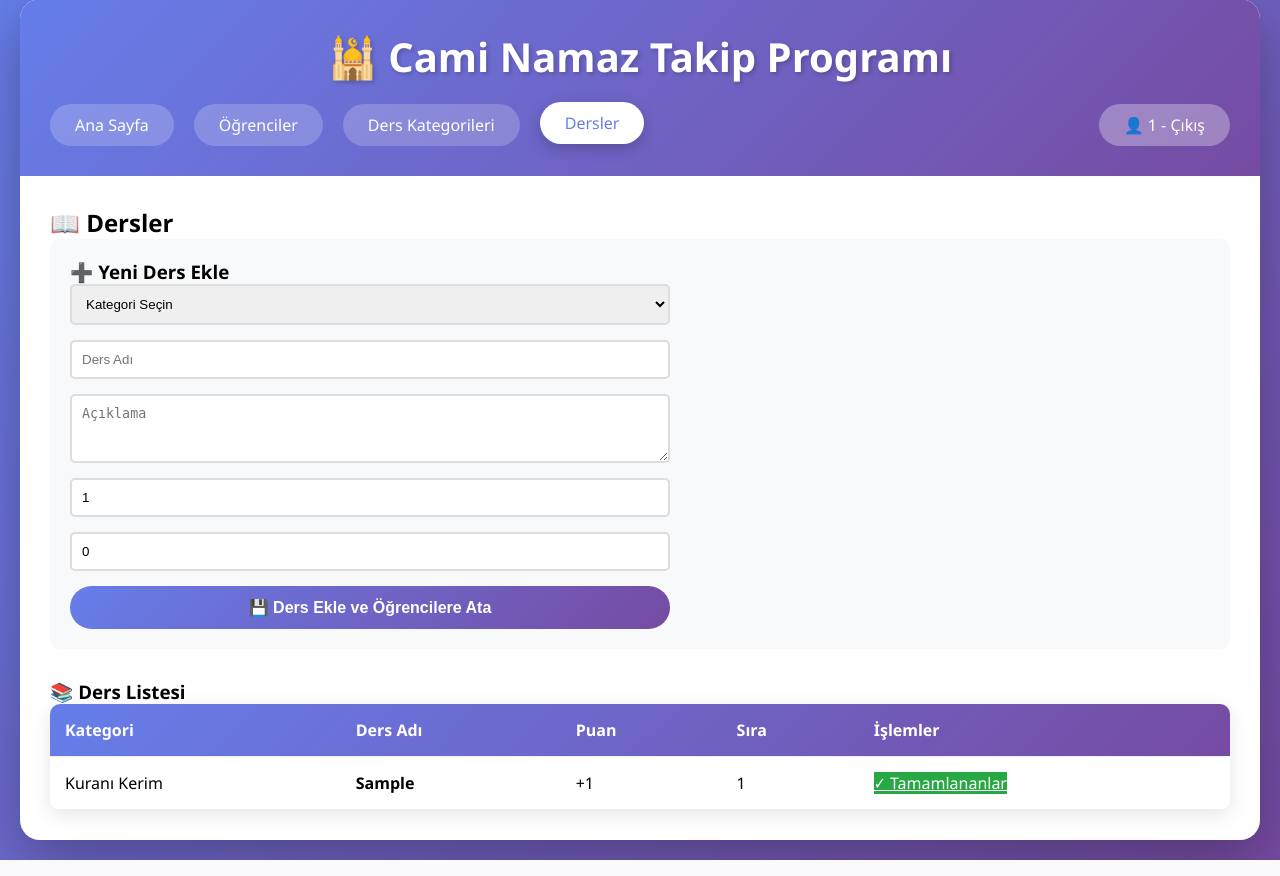
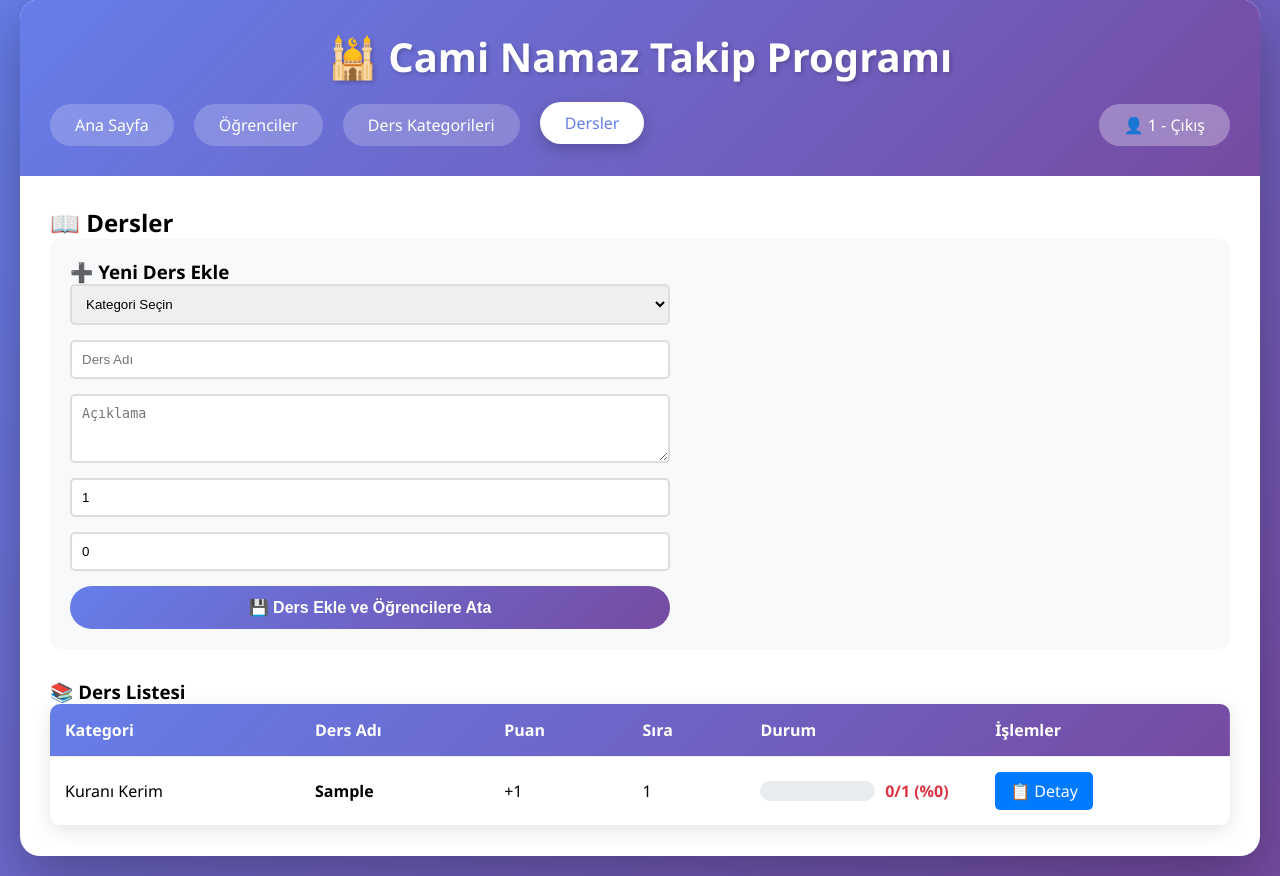
Before and after one commit to kalyoncuvolkan/caminamaztakip, a PHP site: page /dersler.php in a window 1280 px wide. Shown: the part 21-897 px from the top of the page. Run offline with PHP 8.4, Linux system fonts and the light colour scheme; the visitor is signed in with stand-in values (Sample User, id 1); data comes from the database, SQL or seed files in the repository; tables that the repository leaves empty hold one stand-in row (values such as "Sample post").

Commit message:
✨ Dersler sayfasına tamamlanma istatistiği ve iyileştirilmiş işlem butonu eklendi
- Her ders için tamamlanma durumu progress bar ile gösteriliyor (X/Y - %Z)
- Renk kodlu gösterim: Yeşil (100%), Sarı (kısmi), Kırmızı (0%)
- İşlemler kolonu 'Tamamlananlar' yerine '📋 Detay' ikonu ile düzenlendi
- İçine girmeden dersin durumunu görebilme özelliği eklendi

```diff
--- a/dersler.php
+++ b/dersler.php
@@ -21,7 +21,16 @@ if($_SERVER['REQUEST_METHOD'] == 'POST' && isset($_POST['ders_ekle'])) {
 }
 
 $kategoriler = $pdo->query("SELECT * FROM ders_kategorileri WHERE aktif = 1 ORDER BY sira")->fetchAll();
-$dersler = $pdo->query("SELECT d.*, dk.kategori_adi FROM dersler d JOIN ders_kategorileri dk ON d.kategori_id = dk.id ORDER BY dk.sira, d.sira")->fetchAll();
+
+// Dersler ve tamamlanma istatistikleri
+$dersler = $pdo->query("
+    SELECT d.*, dk.kategori_adi,
+           (SELECT COUNT(*) FROM ogrenci_dersler od WHERE od.ders_id = d.id AND od.durum = 'Tamamlandi') as tamamlanan,
+           (SELECT COUNT(*) FROM ogrenci_dersler od WHERE od.ders_id = d.id) as toplam
+    FROM dersler d
+    JOIN ders_kategorileri dk ON d.kategori_id = dk.id
+    ORDER BY dk.sira, d.sira
+")->fetchAll();
 ?>
 <!DOCTYPE html>
 <html lang="tr">
@@ -66,16 +75,29 @@ $dersler = $pdo->query("SELECT d.*, dk.kategori_adi FROM dersler d JOIN ders_kat
 
             <h3>📚 Ders Listesi</h3>
             <table>
-                <thead><tr><th>Kategori</th><th>Ders Adı</th><th>Puan</th><th>Sıra</th><th>İşlemler</th></tr></thead>
+                <thead><tr><th>Kategori</th><th>Ders Adı</th><th>Puan</th><th>Sıra</th><th>Durum</th><th>İşlemler</th></tr></thead>
                 <tbody>
-                    <?php foreach($dersler as $d): ?>
+                    <?php foreach($dersler as $d):
+                        $tamamlanma_yuzdesi = $d['toplam'] > 0 ? round(($d['tamamlanan'] / $d['toplam']) * 100) : 0;
+                        $durum_renk = $tamamlanma_yuzdesi == 100 ? '#28a745' : ($tamamlanma_yuzdesi > 0 ? '#ffc107' : '#dc3545');
+                    ?>
                     <tr>
                         <td><?php echo $d['kategori_adi']; ?></td>
                         <td><strong><?php echo htmlspecialchars($d['ders_adi']); ?></strong></td>
                         <td>+<?php echo $d['puan']; ?></td>
                         <td><?php echo $d['sira']; ?></td>
                         <td>
-                            <a href="ders-takip.php?ders=<?php echo $d['id']; ?>" class="btn-sm" style="background: #28a745; color: white;">✓ Tamamlananlar</a>
+                            <div style="display: flex; align-items: center; gap: 10px;">
+                                <div style="flex: 1; background: #e9ecef; border-radius: 10px; height: 20px; overflow: hidden;">
+                                    <div style="width: <?php echo $tamamlanma_yuzdesi; ?>%; background: <?php echo $durum_renk; ?>; height: 100%; transition: width 0.3s;"></div>
+                                </div>
+                                <span style="min-width: 80px; font-weight: bold; color: <?php echo $durum_renk; ?>;">
+                                    <?php echo $d['tamamlanan']; ?>/<?php echo $d['toplam']; ?> (%<?php echo $tamamlanma_yuzdesi; ?>)
+                                </span>
+                            </div>
+                        </td>
+                        <td>
+                            <a href="ders-takip.php?ders=<?php echo $d['id']; ?>" class="btn-sm" style="background: #007bff; color: white; text-decoration: none; padding: 8px 15px; border-radius: 5px; display: inline-block;" title="Ders Takibi">📋 Detay</a>
                         </td>
                     </tr>
                     <?php endforeach; ?>
```
